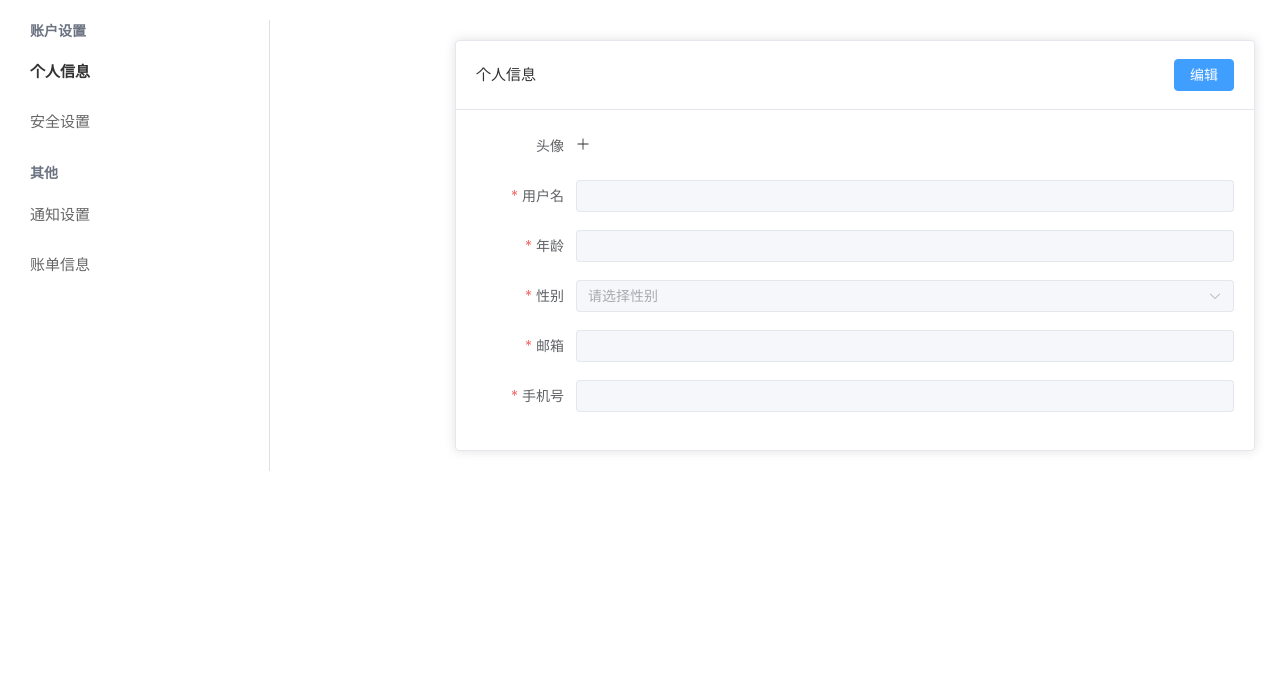
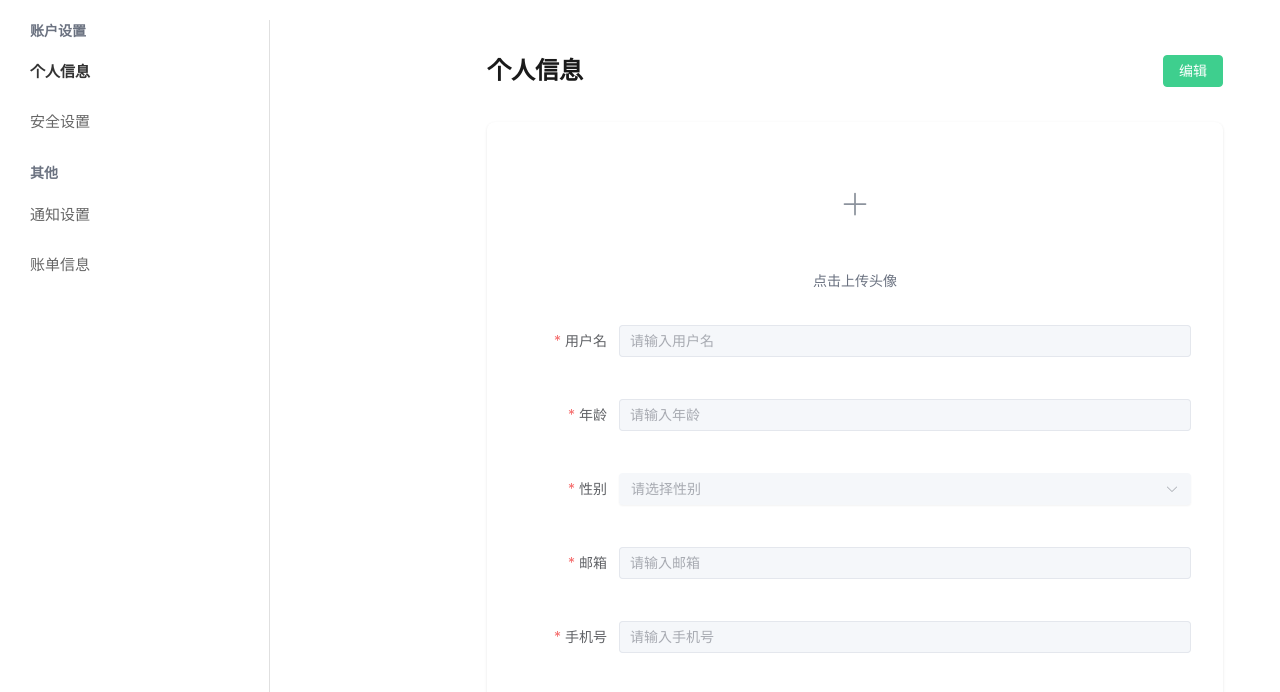
Before and after one commit to watermelon-cc/wowo-peng, a Vue app: page /account/profile in a window 1280 px wide. Shown: the top 692 px of the page. Built offline with nearby package versions, Linux system fonts and the light colour scheme.

Commit message:
refactor: update user authentication handling and improve user info management

```diff
--- a/src/App.vue
+++ b/src/App.vue
@@ -1,30 +1,16 @@
 <template>
   <div id="app">
-    <Header v-if="userStore.userInfo" />
+    <Header v-if="userStore.isLoggedIn" />
     <router-view style="flex: 1; overflow: hidden;" />
   </div>
 </template>
 
 <script setup>
-import { useRouter } from 'vue-router'
 import { useUserStore } from './stores/store'
-import { supabase } from './lib/supabase'
 import Header from './components/common/Header.vue'
 
-const router = useRouter()
 const userStore = useUserStore()
 
-const handleLogout = async () => {
-  try {
-    const { error } = await supabase.auth.signOut()
-    if (error) throw error
-
-    userStore.clearUserState()
-    router.push('/login')
-  } catch (error) {
-    console.error('登出失败:', error.message)
-  }
-}
 </script>
 
 <style scoped>
--- /dev/null
+++ b/src/api/common.api.js
@@ -0,0 +1,39 @@
+import { supabase } from '@/lib/supabase'
+import { useUserStore } from '@/stores/store'
+import { watch } from 'vue'
+
+// 获取用户详细信息
+export const fetchUserInfo = async (userId) => {
+  try {
+    const { data: profile, error } = await supabase
+      .from('user_info')
+      .select('*')
+      .eq('id', userId)
+      .single()
+
+    if (error) throw error
+    return profile
+  } catch (error) {
+    console.error('获取用户信息失败:', error)
+    return null
+  }
+}
+
+// 监听 store 变化并更新用户信息
+export const watchAndUpdateUserInfo = () => {
+  const userStore = useUserStore()
+
+  // 监听 access_token 变化
+  watch(
+    () => userStore.access_token,
+    async (newToken) => {
+      if (newToken && userStore.auth_info?.id) {
+        const userInfo = await fetchUserInfo(userStore.auth_info.id)
+        if (userInfo) {
+          userStore.setUserInfo(userInfo)
+        }
+      }
+    },
+    { immediate: true }
+  )
+}
--- a/src/components/common/Header.vue
+++ b/src/components/common/Header.vue
@@ -4,7 +4,7 @@
       {{ isHomePage ? 'Wowo-peng' : '返回主页' }}
     </h1>
     <div class="user-info">
-      <span>欢迎 {{ userStore.userInfo.email }}</span>
+      <span>欢迎 {{ userStore.user_info?.email }}</span>
       <el-badge :value="2" class="item" type="primary">
         <el-popover placement="bottom" trigger="hover">
           <ul class="popover-menu">
@@ -13,7 +13,7 @@
             <li @click="handleLogout">退出</li>
           </ul>
           <template #reference>
-            <el-avatar :src="$faker.image.avatar()" :size="32"/>
+            <el-avatar :src="userStore.user_info?.avatar || $faker.image.avatar()" :size="32"/>
           </template>
         </el-popover>
       </el-badge>
@@ -25,7 +25,7 @@
 import { useRouter } from 'vue-router'
 import { useUserStore } from '../../stores/store'
 import { computed } from 'vue'
-import { supabase } from '../../lib/supabase' // 确保正确导入 supabase 实例
+import { supabase } from '../../lib/supabase'
 
 const router = useRouter()
 const userStore = useUserStore()
@@ -34,7 +34,7 @@ const isHomePage = computed(() => router.currentRoute.value.path === '/home')
 
 const handleLogout = async () => {
   try {
-    const { error } = await supabase.auth.signOut() // 使用导入的 supabase 实例
+    const { error } = await supabase.auth.signOut()
     if (error) throw error
 
     userStore.clearUserState()
--- a/src/main.js
+++ b/src/main.js
@@ -32,7 +32,7 @@ const initUserState = async () => {
 
     if (session) {
       userStore.setAccessToken(session.access_token)
-      userStore.setUserInfo(session.user)
+      userStore.setAuthInfo(session.user)
     }
   } catch (error) {
     console.error('初始化用户状态失败:', error.message)
--- a/src/stores/store.js
+++ b/src/stores/store.js
@@ -3,17 +3,23 @@ import { defineStore } from 'pinia'
 export const useUserStore = defineStore('user', {
   state: () => ({
     access_token: null,
-    userInfo: null
+    auth_info: null,
+    user_info: null
   }),
 
   getters: {
-    getUserInfo: (state) => state.userInfo,
+    getUserInfo: (state) => state.user_info,
+    getAuthInfo: (state) => state.auth_info,
     isLoggedIn: (state) => !!state.access_token
   },
 
   actions: {
     setUserInfo(userInfo) {
-      this.userInfo = userInfo
+      this.user_info = userInfo
+    },
+
+    setAuthInfo(authInfo) {
+      this.auth_info = authInfo
     },
 
     setAccessToken(token) {
@@ -22,13 +28,14 @@ export const useUserStore = defineStore('user', {
 
     clearUserState() {
       this.access_token = null
-      this.userInfo = null
+      this.auth_info = null
+      this.user_info = null
     }
   },
 
   persist: {
     key: 'user-store',
     storage: localStorage,
-    paths: ['access_token', 'userInfo']
+    paths: ['access_token', 'auth_info', 'user_info']
   }
 })
--- a/src/views/account/Profile.vue
+++ b/src/views/account/Profile.vue
@@ -1,21 +1,27 @@
 <template>
   <div class="profile-container">
-    <el-card class="profile-card">
-      <template #header>
-        <div class="card-header">
-          <span>个人信息</span>
-          <el-button type="primary" @click="handleEdit" v-if="!isEditing">编辑</el-button>
+    <div class="profile-header">
+      <h2>个人信息</h2>
+      <el-button
+        type="primary"
+        @click="handleEdit"
+        v-if="!isEditing"
+        class="edit-button"
+      >
+        编辑
+      </el-button>
     </div>
-      </template>
 
+    <div class="profile-content">
       <el-form
         ref="formRef"
         :model="formData"
         :rules="rules"
         label-width="100px"
         :disabled="!isEditing"
+        class="profile-form"
       >
-      <el-form-item label="头像">
+        <div class="avatar-section">
           <el-upload
             class="avatar-uploader"
             action="/api/upload"
@@ -27,37 +33,40 @@
             <img v-if="formData.avatar" :src="formData.avatar" class="avatar" />
             <el-icon v-else class="avatar-uploader-icon"><Plus /></el-icon>
           </el-upload>
-        </el-form-item>
+          <div class="avatar-tip">点击上传头像</div>
+        </div>
 
+        <div class="form-section">
           <el-form-item label="用户名" prop="user_name">
-          <el-input v-model="formData.user_name" />
+            <el-input v-model="formData.user_name" placeholder="请输入用户名" />
           </el-form-item>
 
           <el-form-item label="年龄" prop="age">
-          <el-input v-model.number="formData.age" type="number" />
+            <el-input v-model.number="formData.age" type="number" placeholder="请输入年龄" />
           </el-form-item>
 
           <el-form-item label="性别" prop="sex">
-          <el-select v-model="formData.sex" placeholder="请选择性别">
+            <el-select v-model="formData.sex" placeholder="请选择性别" class="w-full">
               <el-option label="男" value="male" />
               <el-option label="女" value="female" />
             </el-select>
           </el-form-item>
 
           <el-form-item label="邮箱" prop="email">
-          <el-input v-model="formData.email" />
+            <el-input v-model="formData.email" placeholder="请输入邮箱" />
           </el-form-item>
 
           <el-form-item label="手机号" prop="phone">
-          <el-input v-model="formData.phone" />
+            <el-input v-model="formData.phone" placeholder="请输入手机号" />
           </el-form-item>
+        </div>
 
-        <el-form-item v-if="isEditing">
-          <el-button type="primary" @click="handleSave">保存</el-button>
+        <div class="form-actions" v-if="isEditing">
+          <el-button type="primary" @click="handleSave" :loading="loading">保存</el-button>
           <el-button @click="handleCancel">取消</el-button>
-        </el-form-item>
+        </div>
       </el-form>
-    </el-card>
+    </div>
   </div>
 </template>
 
@@ -69,6 +78,7 @@ import { supabase } from '@/lib/supabase'
 import { faker } from '@faker-js/faker'
 
 const isEditing = ref(false)
+const loading = ref(false)
 const formRef = ref(null)
 
 const formData = reactive({
@@ -106,39 +116,61 @@ const rules = {
 // 获取用户信息
 const getUserInfo = async () => {
   try {
-    const { data } = await supabase.auth.getUser()
-    formData.email = data?.user?.email || ''
-    const id = data?.user?.id
-    if(!id) return
-    formData.id = id
-    getUserDetails(id)
+    const { data: { user } } = await supabase.auth.getUser()
+    if (!user) return
+
+    formData.email = user.email
+    formData.id = user.id
+
+    const { data: profile, error } = await supabase
+      .from('user_info')
+      .select('*')
+      .eq('id', user.id)
+      .single()
+
+    if (error) throw error
+
+    if (profile) {
+      console.log(profile)
+      Object.assign(formData, profile)
+    } else {
+      // 如果没有用户信息，使用默认值
+      formData.user_name = faker.person.fullName()
+      formData.age = faker.number.int({ min: 18, max: 60 })
+      formData.sex = faker.person.sex()
+      formData.phone = faker.phone.number({ style: 'international' })
+      formData.avatar = faker.image.avatar()
+
+      // 保存默认信息
+      await saveUserInfo()
+    }
   } catch (error) {
+    console.error('获取用户信息失败:', error)
     ElMessage.error('获取用户信息失败')
   }
 }
 
-// 获取用户详细信息
-const getUserDetails = async (id) => {
+// 保存用户信息
+const saveUserInfo = async () => {
   try {
-    let { data: user_info } = await supabase
+    const { error } = await supabase
       .from('user_info')
-      .select('*')
-      .eq('id', id)
+      .upsert({
+        id: formData.id,
+        user_name: formData.user_name,
+        age: formData.age,
+        sex: formData.sex,
+        email: formData.email,
+        phone: formData.phone,
+        avatar: formData.avatar
+      })
 
-    if(!user_info.length) {
-      formData.user_name = faker.person.fullName()
-      formData.age = faker.number.int({ min: 18, max: 60 })
-      formData.sex = 'male'
-      formData.email = faker.internet.email()
-      formData.phone = faker.phone.number('1##########')
-      formData.avatar = faker.image.avatar()
-    } else {
-      let user = user_info.find(user => user.id === id)
-      // 通过Object.assign() 方法将 user 对象的属性复制到 formData 对象中
-      Object.assign(formData, user)
-    }
+    if (error) throw error
+    return true
   } catch (error) {
-    ElMessage.error('获取用户详细信息失败')
+    console.error('保存用户信息失败:', error)
+    ElMessage.error('保存失败')
+    return false
   }
 }
 
@@ -151,33 +183,20 @@ const handleEdit = () => {
 const handleSave = async () => {
   if (!formRef.value) return
 
-  await formRef.value.validate(async (valid) => {
-    if (valid) {
   try {
-        const { data, error } = await supabase
-          .from('user_info')
-          .insert({
-            id: formData.id,
-            user_name: formData.user_name,
-            age: formData.age,
-            sex: formData.sex,
-            email: formData.email,
-            phone: formData.phone,
-            avatar: formData.avatar
-          })
-          .select()
+    await formRef.value.validate()
+    loading.value = true
 
-        if (error) {
-          throw error
-        }
-
+    const success = await saveUserInfo()
+    if (success) {
       ElMessage.success('保存成功')
       isEditing.value = false
+    }
   } catch (error) {
-        ElMessage.error('保存失败')
+    console.error('表单验证失败:', error)
+  } finally {
+    loading.value = false
   }
-    }
-  })
 }
 
 // 取消按钮点击事件
@@ -214,18 +233,53 @@ onMounted(() => {
 
 <style scoped>
 .profile-container {
-  padding: 20px;
+  max-width: 800px;
+  margin: 0 auto;
+  padding: 2rem;
 }
 
-.profile-card {
-  max-width: 800px;
-  margin: 0 auto;
-}
-
-.card-header {
+.profile-header {
   display: flex;
   justify-content: space-between;
   align-items: center;
+  margin-bottom: 2rem;
+}
+
+.profile-header h2 {
+  font-size: 1.5rem;
+  font-weight: 600;
+  color: #1a1a1a;
+  margin: 0;
+}
+
+.edit-button {
+  background-color: #3ecf8e;
+  border-color: #3ecf8e;
+}
+
+.edit-button:hover {
+  background-color: #2fb67c;
+  border-color: #2fb67c;
+}
+
+.profile-content {
+  background: white;
+  border-radius: 8px;
+  box-shadow: 0 1px 3px rgba(0, 0, 0, 0.1);
+  padding: 2rem;
+}
+
+.profile-form {
+  display: flex;
+  flex-direction: column;
+  gap: 2rem;
+}
+
+.avatar-section {
+  display: flex;
+  flex-direction: column;
+  align-items: center;
+  gap: 1rem;
 }
 
 .avatar-uploader {
@@ -233,27 +287,28 @@ onMounted(() => {
 }
 
 .avatar-uploader .avatar {
-  width: 60px;
-  height: 60px;
+  width: 100px;
+  height: 100px;
   border-radius: 50%;
   display: block;
   object-fit: cover;
+  border: 2px solid #e5e7eb;
 }
 
 .avatar-uploader .el-upload {
-  border: 1px dashed var(--el-border-color);
-  border-radius: 6px;
+  border: 2px dashed #e5e7eb;
+  border-radius: 50%;
   cursor: pointer;
   position: relative;
   overflow: hidden;
-  transition: var(--el-transition-duration-fast);
+  transition: all 0.3s;
 }
 
 .avatar-uploader .el-upload:hover {
-  border-color: var(--el-color-primary);
+  border-color: #3ecf8e;
 }
 
-avatar-uploader-icon {
+.avatar-uploader-icon {
   font-size: 28px;
   color: #8c939d;
   width: 100px;
@@ -261,4 +316,42 @@ avatar-uploader-icon {
   text-align: center;
   line-height: 100px;
 }
+
+.avatar-tip {
+  color: #6b7280;
+  font-size: 0.875rem;
+}
+
+.form-section {
+  display: grid;
+  gap: 1.5rem;
+}
+
+.form-actions {
+  display: flex;
+  gap: 1rem;
+  justify-content: flex-end;
+  margin-top: 2rem;
+  padding-top: 1rem;
+  border-top: 1px solid #e5e7eb;
+}
+
+:deep(.el-input__wrapper),
+:deep(.el-select__wrapper) {
+  box-shadow: 0 1px 2px rgba(0, 0, 0, 0.05);
+}
+
+:deep(.el-input__wrapper:hover),
+:deep(.el-select__wrapper:hover) {
+  box-shadow: 0 1px 3px rgba(0, 0, 0, 0.1);
+}
+
+:deep(.el-input__wrapper.is-focus),
+:deep(.el-select__wrapper.is-focus) {
+  box-shadow: 0 0 0 2px rgba(62, 207, 142, 0.2);
+}
+
+.w-full {
+  width: 100%;
+}
 </style>
--- a/src/views/common/Home.vue
+++ b/src/views/common/Home.vue
@@ -8,8 +8,11 @@
 
 <script setup>
 import { useUserStore } from '../../stores/store'
+import { getCurrentInstance } from 'vue'
 
 const userStore = useUserStore()
+const { proxy } = getCurrentInstance()
+const faker = proxy.$faker
 </script>
 
 <style scoped>
--- a/src/views/common/Login.vue
+++ b/src/views/common/Login.vue
@@ -43,6 +43,7 @@ import { ref } from 'vue'
 import { useRouter } from 'vue-router'
 import { useUserStore } from '../../stores/store'
 import { supabase } from '../../lib/supabase'
+import { watchAndUpdateUserInfo } from '@/api/common.api'
 
 const router = useRouter()
 const userStore = useUserStore()
@@ -111,7 +112,10 @@ const handleLogin = async () => {
 
     // 保存认证信息到 store
     userStore.setAccessToken(data.session.access_token)
-    userStore.setUserInfo(data.user)
+    userStore.setAuthInfo(data.user)
+
+    // 开始监听用户信息更新
+    watchAndUpdateUserInfo()
 
     router.push('/home')
   } catch (err) {
```
Also changed, not shown: src/api/index.js (deleted, +0 -44 lines). Lines whose indentation alone changed are shown as unchanged.
